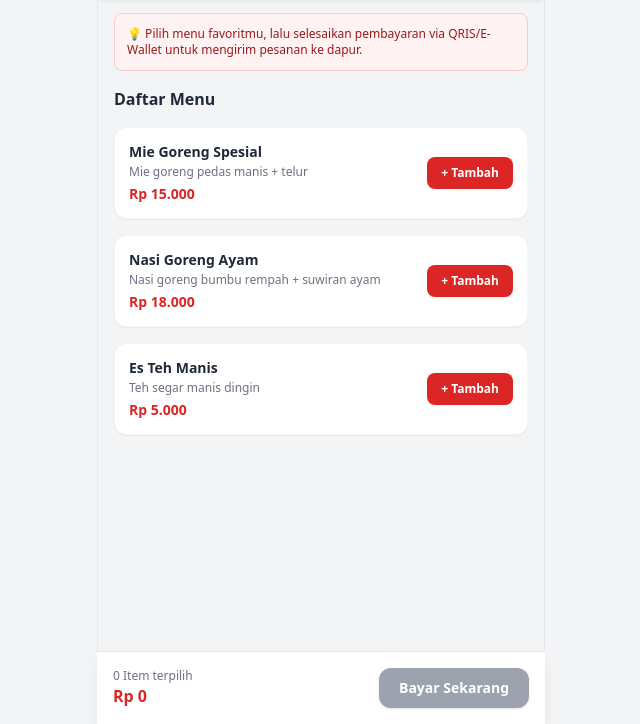
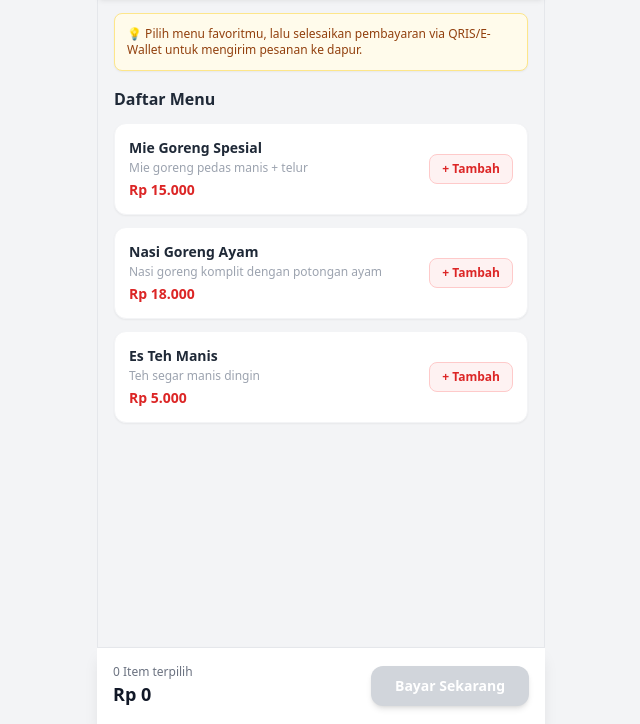
Before and after one commit to departementmachining/my-qr-order, a website: page public/index.html in a window 1280 px wide. Shown: the part 76-800 px from the top of the page, without its empty margins (319-959 px from the left). Drawn offline with nearby package versions, Linux system fonts and the light colour scheme.

Commit message:
Update index.html

```diff
--- a/public/index.html
+++ b/public/index.html
@@ -3,13 +3,13 @@
 <head>
   <meta charset="UTF-8">
   <meta name="viewport" content="width=device-width, initial-scale=1.0">
-  <title>Menu Pemesanan Resto</title>
+  <title>Kedai Resto Lezat - Order System</title>
 
   <!-- Tailwind CSS CDN -->
   <script src="https://cdn.tailwindcss.com"></script>
 
   <!-- Midtrans Snap JS (Sandbox Mode) -->
-  <!-- Ganti SB-Mid-client-YOUR_CLIENT_KEY dengan Client Key dari Sandbox Midtrans kamu -->
+  <!-- PASTE Client Key Sandbox kamu di data-client-key di bawah ini -->
   <script type="text/javascript"
     src="https://app.sandbox.midtrans.com/snap/snap.js"
     data-client-key="SB-Mid-client-2CfiG-10WnCNhDNx"></script>
@@ -20,166 +20,182 @@
   <div class="bg-red-600 text-white p-4 sticky top-0 z-10 shadow-md flex justify-between items-center">
     <div>
       <h1 class="font-bold text-lg leading-tight">Kedai Resto Lezat</h1>
-      <p id="table-info" class="text-xs text-red-100 mt-0.5">Memuat meja...</p>
+      <p id="table-info" class="text-xs text-red-100 mt-0.5">Meja: Loading...</p>
     </div>
-    <span class="bg-red-700 text-xs px-2.5 py-1 rounded-full border border-red-500 font-medium">Self Order</span>
+    <span class="bg-red-700 text-xs px-2.5 py-1 rounded-full font-medium">Self Order</span>
   </div>
 
   <!-- Banner Info -->
-  <div class="bg-red-50 p-3 mx-4 mt-4 rounded-lg border border-red-200 text-xs text-red-800">
+  <div class="p-4">
+    <div class="bg-amber-50 border border-amber-200 text-amber-800 text-xs p-3 rounded-lg shadow-sm">
       💡 Pilih menu favoritmu, lalu selesaikan pembayaran via QRIS/E-Wallet untuk mengirim pesanan ke dapur.
     </div>
-
-  <!-- Menu List Container -->
-  <div class="p-4 space-y-4" id="menu-container">
-    <h2 class="font-bold text-gray-800 text-base">Daftar Menu</h2>
-
-    <!-- Item Menu 1 -->
-    <div class="bg-white p-3.5 rounded-xl shadow-sm border border-gray-100 flex justify-between items-center">
-      <div>
-        <h3 class="font-semibold text-gray-800 text-sm">Mie Goreng Spesial</h3>
-        <p class="text-xs text-gray-500 mt-0.5">Mie goreng pedas manis + telur</p>
-        <p class="text-sm font-bold text-red-600 mt-1">Rp 15.000</p>
-      </div>
-      <button onclick="addToCart('SKU-01', 'Mie Goreng Spesial', 15000)"
-              class="bg-red-600 hover:bg-red-700 text-white text-xs px-3.5 py-2 rounded-lg font-semibold transition active:scale-95 shadow-sm">
-        + Tambah
-      </button>
   </div>
 
-    <!-- Item Menu 2 -->
-    <div class="bg-white p-3.5 rounded-xl shadow-sm border border-gray-100 flex justify-between items-center">
-      <div>
-        <h3 class="font-semibold text-gray-800 text-sm">Nasi Goreng Ayam</h3>
-        <p class="text-xs text-gray-500 mt-0.5">Nasi goreng bumbu rempah + suwiran ayam</p>
-        <p class="text-sm font-bold text-red-600 mt-1">Rp 18.000</p>
+  <!-- Daftar Menu -->
+  <div class="px-4">
+    <h2 class="font-bold text-gray-800 text-base mb-3">Daftar Menu</h2>
+    <div id="menu-list" class="space-y-3">
+      <!-- Menu item di-render lewat JavaScript -->
     </div>
-      <button onclick="addToCart('SKU-02', 'Nasi Goreng Ayam', 18000)"
-              class="bg-red-600 hover:bg-red-700 text-white text-xs px-3.5 py-2 rounded-lg font-semibold transition active:scale-95 shadow-sm">
-        + Tambah
-      </button>
   </div>
 
-    <!-- Item Menu 3 -->
-    <div class="bg-white p-3.5 rounded-xl shadow-sm border border-gray-100 flex justify-between items-center">
+  <!-- Sticky Bottom Bar (Keranjang & Checkout) -->
+  <div class="fixed bottom-0 left-0 right-0 bg-white border-t border-gray-200 p-4 max-w-md mx-auto shadow-lg z-20">
+    <div class="flex justify-between items-center">
       <div>
-        <h3 class="font-semibold text-gray-800 text-sm">Es Teh Manis</h3>
-        <p class="text-xs text-gray-500 mt-0.5">Teh segar manis dingin</p>
-        <p class="text-sm font-bold text-red-600 mt-1">Rp 5.000</p>
+        <p id="cart-count" class="text-xs text-gray-500">0 Item terpilih</p>
+        <p id="cart-total" class="font-bold text-lg text-gray-900">Rp 0</p>
       </div>
-      <button onclick="addToCart('SKU-03', 'Es Teh Manis', 5000)"
-              class="bg-red-600 hover:bg-red-700 text-white text-xs px-3.5 py-2 rounded-lg font-semibold transition active:scale-95 shadow-sm">
-        + Tambah
+      <button id="btn-checkout" onclick="handleCheckout()" disabled
+        class="bg-red-600 text-white px-6 py-2.5 rounded-xl font-bold text-sm shadow-md hover:bg-red-700 disabled:bg-gray-300 disabled:cursor-not-allowed transition">
+        Bayar Sekarang
       </button>
     </div>
   </div>
 
-  <!-- Floating Bottom Cart Bar -->
-  <div class="fixed bottom-0 left-0 right-0 bg-white border-t border-gray-200 p-4 max-w-md mx-auto shadow-lg z-20 flex justify-between items-center">
-    <div>
-      <p id="cart-item-count" class="text-xs text-gray-500">0 Item terpilih</p>
-      <p id="total-price" class="font-bold text-base text-red-600">Rp 0</p>
-    </div>
-    <button id="btn-checkout"
-            onclick="processCheckout()"
-            class="bg-gray-400 text-white text-sm px-5 py-2.5 rounded-xl font-bold transition shadow"
-            disabled>
-      Bayar Sekarang
-    </button>
-  </div>
+  <!-- Script Logika Frontend -->
+  <script>
+    // Data Menu Restoran
+    const menuData = [
+      { id: "M1", name: "Mie Goreng Spesial", price: 15000, desc: "Mie goreng pedas manis + telur" },
+      { id: "M2", name: "Nasi Goreng Ayam", price: 18000, desc: "Nasi goreng komplit dengan potongan ayam" },
+      { id: "M3", name: "Es Teh Manis", price: 5000, desc: "Teh segar manis dingin" }
+    ];
 
-  <!-- JavaScript Application Logic -->
-  <script>
-    // 1. Deteksi Nomor Meja dari Parameter URL (?table=05)
+    // Keranjang Belanja
+    let cart = {};
+    let tableNumber = "Takeaway";
+
+    // Inisialisasi Aplikasi
+    window.onload = () => {
+      // Ambil nomor meja dari parameter URL (contoh: ?table=05)
       const urlParams = new URLSearchParams(window.location.search);
-    const tableNumber = urlParams.get('table') || 'Takeaway';
+      if (urlParams.has('table')) {
+        tableNumber = urlParams.get('table');
+      }
       document.getElementById('table-info').innerText = `Meja: ${tableNumber}`;
 
-    // State Keranjang Belanja
-    let cart = [];
+      renderMenu();
+    };
 
-    // 2. Fungsi Menambahkan Item ke Keranjang
-    function addToCart(id, name, price) {
-      const existingItem = cart.find(item => item.id === id);
-      if (existingItem) {
-        existingItem.qty += 1;
-      } else {
-        cart.push({ id, name, price, qty: 1 });
-      }
-      updateCartUI();
+    // Render Menu ke DOM
+    function renderMenu() {
+      const container = document.getElementById('menu-list');
+      container.innerHTML = '';
+
+      menuData.forEach(item => {
+        const qty = cart[item.id] ? cart[item.id].qty : 0;
+        const html = `
+          <div class="bg-white p-3.5 rounded-xl border border-gray-100 shadow-sm flex justify-between items-center">
+            <div class="pr-2">
+              <h3 class="font-semibold text-gray-800 text-sm">${item.name}</h3>
+              <p class="text-xs text-gray-400 mt-0.5">${item.desc}</p>
+              <p class="font-bold text-red-600 text-sm mt-1">Rp ${item.price.toLocaleString('id-ID')}</p>
+            </div>
+            <div>
+              ${qty === 0 ? `
+                <button onclick="addToCart('${item.id}')" class="bg-red-50 text-red-600 font-semibold text-xs px-3 py-1.5 rounded-lg border border-red-200 hover:bg-red-100">
+                  + Tambah
+                </button>
+              ` : `
+                <div class="flex items-center space-x-2 bg-gray-50 border border-gray-200 rounded-lg p-1">
+                  <button onclick="updateQty('${item.id}', -1)" class="w-6 h-6 bg-white shadow text-gray-700 font-bold rounded flex items-center justify-center text-xs">-</button>
+                  <span class="text-xs font-bold w-4 text-center">${qty}</span>
+                  <button onclick="updateQty('${item.id}', 1)" class="w-6 h-6 bg-red-600 text-white font-bold rounded flex items-center justify-center text-xs">+</button>
+                </div>
+              `}
+            </div>
+          </div>
+        `;
+        container.innerHTML += html;
+      });
+
+      updateCartSummary();
     }
 
-    // 3. Update Tampilan Keranjang & Tombol Bayar
-    function updateCartUI() {
-      const totalQty = cart.reduce((sum, item) => sum + item.qty, 0);
-      const totalPrice = cart.reduce((sum, item) => sum + (item.price * item.qty), 0);
+    function addToCart(itemId) {
+      const item = menuData.find(m => m.id === itemId);
+      cart[itemId] = { ...item, qty: 1 };
+      renderMenu();
+    }
 
-      document.getElementById('cart-item-count').innerText = `${totalQty} Item terpilih`;
-      document.getElementById('total-price').innerText = `Rp ${totalPrice.toLocaleString('id-ID')}`;
+    function updateQty(itemId, change) {
+      if (cart[itemId]) {
+        cart[itemId].qty += change;
+        if (cart[itemId].qty <= 0) {
+          delete cart[itemId];
+        }
+      }
+      renderMenu();
+    }
+
+    function updateCartSummary() {
+      const itemsArray = Object.values(cart);
+      const totalItems = itemsArray.reduce((sum, i) => sum + i.qty, 0);
+      const totalPrice = itemsArray.reduce((sum, i) => sum + (i.price * i.qty), 0);
+
+      document.getElementById('cart-count').innerText = `${totalItems} Item terpilih`;
+      document.getElementById('cart-total').innerText = `Rp ${totalPrice.toLocaleString('id-ID')}`;
 
       const btnCheckout = document.getElementById('btn-checkout');
-      if (cart.length > 0) {
-        btnCheckout.disabled = false;
-        btnCheckout.className = "bg-red-600 hover:bg-red-700 text-white text-sm px-5 py-2.5 rounded-xl font-bold transition shadow active:scale-95 cursor-pointer";
-      } else {
-        btnCheckout.disabled = true;
-        btnCheckout.className = "bg-gray-400 text-white text-sm px-5 py-2.5 rounded-xl font-bold transition shadow cursor-not-allowed";
-      }
+      btnCheckout.disabled = totalItems === 0;
     }
 
-    // 4. Fungsi Checkout yang Memanggil API Serverless Vercel
-    async function processCheckout() {
-      if (cart.length === 0) return alert('Keranjang masih kosong!');
+    // Fungsi Checkout ke Backend Vercel
+    async function handleCheckout() {
+      const btnCheckout = document.getElementById('btn-checkout');
+      btnCheckout.disabled = true;
+      btnCheckout.innerText = "Processing...";
 
-      const btnCheckout = document.getElementById('btn-checkout');
-      btnCheckout.innerText = "Processing...";
-      btnCheckout.disabled = true;
+      const itemsArray = Object.values(cart);
 
       try {
-        // Memanggil API Backend Vercel di /api/checkout
         const response = await fetch('/api/checkout', {
           method: 'POST',
           headers: { 'Content-Type': 'application/json' },
           body: JSON.stringify({
             table_number: tableNumber,
-            items: cart
+            items: itemsArray
           })
         });
 
         const data = await response.json();
 
         if (!response.ok) {
-          throw new Error(data.error || 'Gagal memproses transaksi');
+          // Tampilkan pesan error spesifik jika status non-200
+          const errorDetail = data.message || data.error_messages?.join(', ') || JSON.stringify(data);
+          alert(`Gagal [${response.status}]: ${errorDetail}`);
+          return;
         }
 
-        // Trigger Popup Pembayaran Midtrans Snap
+        // Buka Pop-up Snap Pembayaran
+        if (data.token) {
           window.snap.pay(data.token, {
             onSuccess: function(result) {
-            alert("✅ Pembayaran Berhasil! Pesanan diproses ke dapur.");
-            cart = [];
-            updateCartUI();
-            btnCheckout.innerText = "Bayar Sekarang";
+              alert("Pembayaran Berhasil! Pesanan dikirim ke dapur.");
+              cart = {};
+              renderMenu();
             },
             onPending: function(result) {
-            alert("⏳ Menunggu pembayaran diproses.");
-            btnCheckout.innerText = "Bayar Sekarang";
+              alert("Menunggu pembayaran...");
             },
             onError: function(result) {
-            alert("❌ Pembayaran gagal atau dibatalkan.");
-            btnCheckout.innerText = "Bayar Sekarang";
-            updateCartUI();
+              alert("Pembayaran gagal!");
             },
             onClose: function() {
-            btnCheckout.innerText = "Bayar Sekarang";
-            updateCartUI();
+              alert("Kamu menutup halaman pembayaran.");
             }
           });
+        } else {
+          alert("Gagal memproses token pembayaran dari server.");
+        }
 
       } catch (err) {
-        console.error(err);
-        alert('Gagal membuat transaksi: ' + err.message);
+        alert("Error Network: " + err.message);
+      } finally {
+        btnCheckout.disabled = false;
         btnCheckout.innerText = "Bayar Sekarang";
-        updateCartUI();
       }
     }
   </script>
```
Lines whose indentation alone changed are shown as unchanged.
